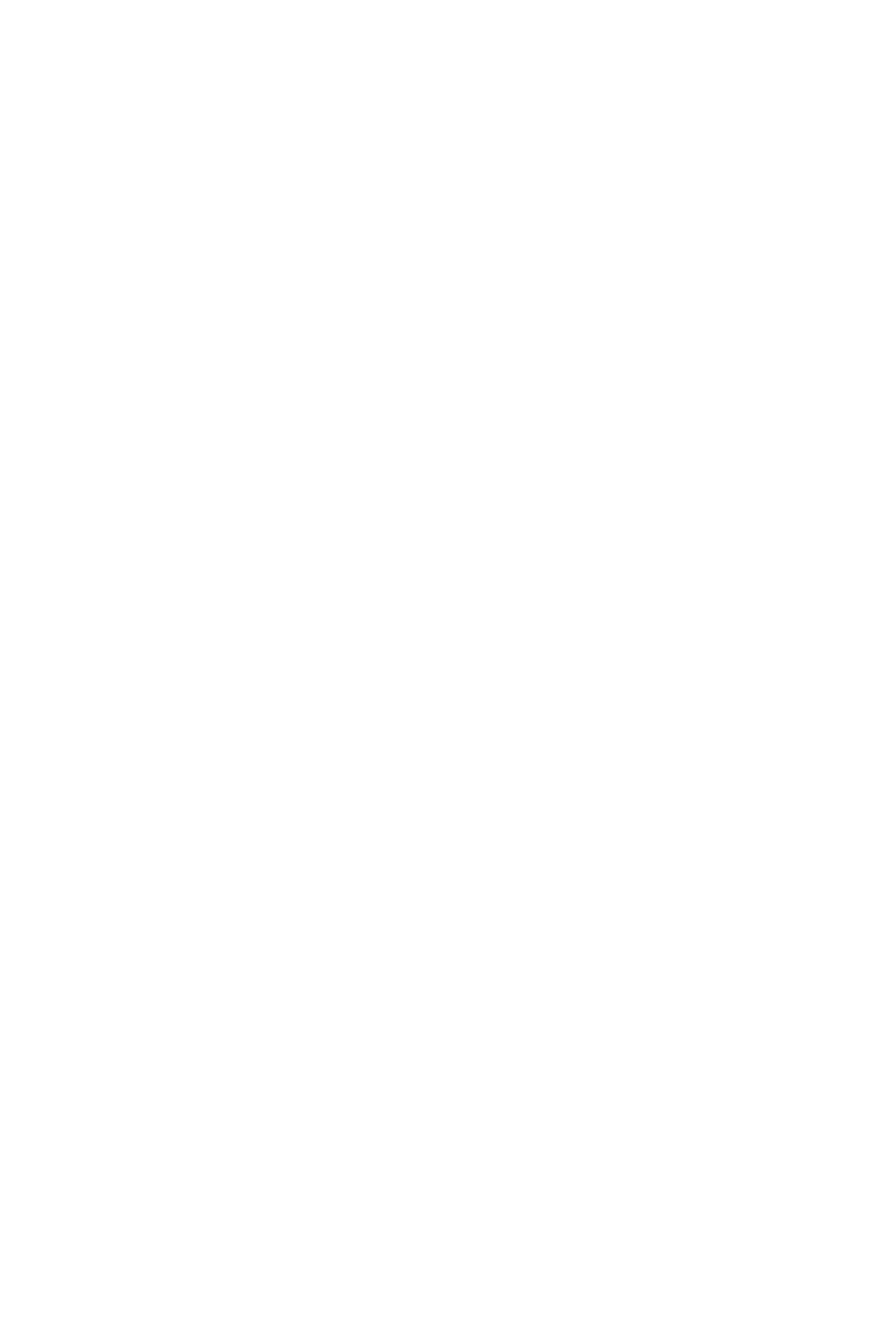
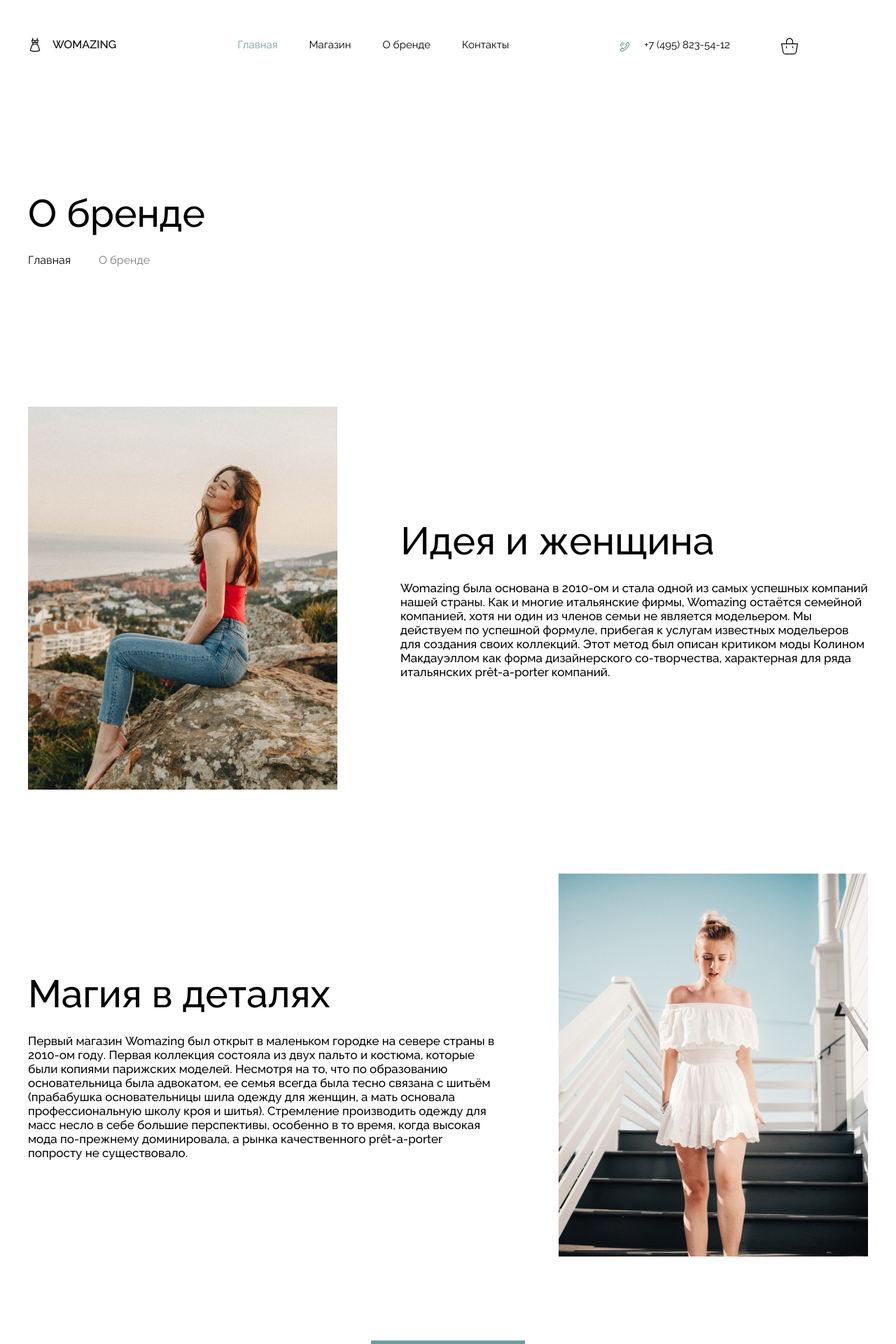
Before and after one commit to ChocoChild/react-womazing, a React (Create React App) app: page /about in a window 1280 px wide. Before the commit this address had no page. Shown: the top 1920 px of the page at 70% size. Before the commit the page ends 800 px from the top, so only its background shows below. Built offline with nearby package versions, Linux system fonts and the light colour scheme.

Commit message:
Добавление  страницы, также роут по нему

```diff
--- a/src/App.js
+++ b/src/App.js
@@ -5,16 +5,20 @@ import Home from './components/Home';
 import Basket from "./components/pages/Basket"
 import { Routes, Route } from 'react-router-dom';
 import Shop from './components/pages/Shop';
+import AboutUs from './components/pages/AboutUs';
 
 
 
 function App() {
   return (
-    <Routes>
-      <Route path="/" element={ <Home /> } />
-      <Route path="/basket" element={ <Basket />}/>
-      <Route path="/shop" element={ <Shop /> } />
-    </Routes>
+    <div>
+      <Routes>
+        <Route path="/" element={<Home />} />
+        <Route path="/basket" element={<Basket />} />
+        <Route path="/shop" element={<Shop />} />
+        <Route path="/about" element={ <AboutUs />} />
+      </Routes>
+    </div>
   );
 }
 
--- a/src/components/Header.jsx
+++ b/src/components/Header.jsx
@@ -34,7 +34,9 @@ function Header() {
                 <a className="header__contacts-link" href="$!">+7 (495) 823-54-12</a>
             </div>
             <div className="header__cart">
+                <Link to="/basket">
                 <img className="header__cart-basket" src={cart} alt="cart"></img>
+                </Link>
             </div>
         </div>
     </div>
--- a/src/components/Home.jsx
+++ b/src/components/Home.jsx
@@ -25,17 +25,28 @@ import { Link } from 'react-router-dom';
 
 function Content() {
     const [navList, setNavList] = React.useState(0);
+    const [footerList, setFooterList] = React.useState(0);
     const list = ["Главная", "Магазин", "О бренде", "Контакты"];
+
+    const goToClothing = () => {
+        window.scrollTo({
+            top: 850,
+            behavior: "smooth"
+        })
+    }
+
+    React.useEffect(() => {
+        window.scrollTo(0, 0)
+    }, [])
 
     return (
         <div>
             <div className="header">
-                <img className="header__img" src={bgColor} alt="Dress"></img>
                 <div className="container">
                     <div className="header__wrapper">
                         <div className="header__logo">
                             <Link to="/">
-                            <img className="header__logo-img" src={dress} alt="Dress"></img>
+                                <img className="header__logo-img" src={dress} alt="Dress"></img>
                             </Link>
                             <p className="header__logo-description">Womazing</p>
                         </div>
@@ -55,21 +66,24 @@ function Content() {
                         </div>
                         <div className="header__cart">
                             <Link to="/basket">
-                            <img className="header__cart-basket" src={cart} alt="cart"></img>
+                                <img className="header__cart-basket" src={cart} alt="cart"></img>
                             </Link>
                         </div>
                     </div>
+                </div>
+                <img className="header__img" src={bgColor} alt="Dress"></img>
+                <div className="container">
                     <div className="header__content">
                         <div className="header__content-desc">
                             <h1 className="header__subtitle">Новые поступления <br></br> в этом сезоне</h1>
                             <p className="header__text">Утонченные сочетания и бархатные <br></br> оттенки - вот то, что вы искали в этом <br></br> сезоне. Время
                                 исследовать.</p>
                             <div className="content-buttons">
-                                <button className="content-buttons__picture">
+                                <button onClick={goToClothing} className="content-buttons__picture">
                                     <img src={down} alt="vector-down"></img>
                                 </button>
                                 <Link to="/shop">
-                                <button className="button content-buttons__button">Открыть магазин</button>
+                                    <button className="button content-buttons__button">Открыть магазин</button>
                                 </Link>
                             </div>
                         </div>
@@ -104,7 +118,9 @@ function Content() {
                             </div>
                         </div>
                         <div className="clothing-collection__button">
-                            <button className="button-opacity">Открыть магазин</button>
+                            <Link to="/shop">
+                                <button className="button-opacity">Открыть магазин</button>
+                            </Link>
                         </div>
                     </div>
                 </div>
@@ -143,14 +159,15 @@ function Content() {
                                     <h3 className="text__title">Для каждой</h3>
                                     <p className="text__subtitle">Каждая девушка идеальна. Однако мы схожи в миллионе мелочей.</p>
                                     <p className="text__subtitle">Womazing ищет эти мелочи и создает прекраные вещи, которые выгодно подчеркивают достоинства каждой девушки.</p>
+                                    <Link to="/about">
                                     <a className="text__link" href="#!">Подробнее о бренде</a>
+                                    </Link>
                                 </div>
                             </div>
                         </div>
                     </div>
                 </div>
             </section>
-
             <div class="footer__wrapper">
             <div class="container">
                 <div class="footer">
@@ -165,8 +182,8 @@ function Content() {
                             {list.map((obj, i) =>
                             <li
                             key={i}
-                            onClick={() => setNavList(i)}
-                            ><a class={navList ===  i ?  'active' : ''} href="#!">{obj}</a></li>
+                            onClick={() => setFooterList(i)}
+                            ><a class={footerList ===  i ?  'active' : ''} href="#!">{obj}</a></li>
                             )}
                         </ul>
                     </div>
--- /dev/null
+++ b/src/components/pages/AboutUs.jsx
@@ -0,0 +1,59 @@
+import React from 'react'
+import Header from '../Header'
+import Footer from '../Footer'
+
+import girl from "../../img/about/girl1.jpg"
+import girl2 from "../../img/about/girl2.jpg"
+import { Link } from 'react-router-dom'
+
+function AboutUs() {
+  return (
+    <div>
+        <Header />
+        <div class="container">
+        <div class="content">
+            <h2 class="content__title">О бренде</h2>
+            <div class="content-nav-list">
+                <p class="content-nav-list__home">Главная</p>
+                <p class="activate content-nav-list__shop">О бренде</p>
+            </div>
+        </div>
+        <div class="brand-desc">
+            <img class="brand-desc__img" src={girl} alt="Girl"></img>
+            <div class="brand-desc__text">
+                <h2 class="text__title">Идея и женщина</h2>
+                <p class="text__subtitle">Womazing была основана в 2010-ом и стала одной из самых успешных компаний нашей страны. Как и многие
+                    итальянские фирмы, Womazing остаётся семейной компанией, хотя ни один из членов семьи не является
+                    модельером.
+
+                    Мы действуем по успешной формуле, прибегая к услугам известных модельеров для создания своих
+                    коллекций. Этот метод был описан критиком моды Колином Макдауэллом как форма дизайнерского
+                    со-творчества, характерная для ряда итальянских prêt-a-porter компаний. </p>
+            </div>
+        </div>
+        <div class="brand-desc">
+            <div class="brand-desc__text">
+                <h2 class="text__title">Магия в деталях</h2>
+                <p class="text__subtitle">Первый магазин Womazing был открыт в маленьком городке на севере страны в 2010-ом году. Первая
+                    коллекция состояла из двух пальто и костюма, которые были копиями парижских моделей.
+
+                    Несмотря на то, что по образованию основательница была адвокатом, ее семья всегда была тесно связана
+                    с шитьём (прабабушка основательницы шила одежду для женщин, а мать основала профессиональную школу
+                    кроя и шитья). Стремление производить одежду для масс несло в себе большие перспективы, особенно в
+                    то время, когда высокая мода по-прежнему доминировала, а рынка качественного prêt-a-porter попросту
+                    не существовало. </p>
+            </div>
+            <img class="brand-desc__img" src={girl2} alt="Girl"></img>
+        </div>
+        <div class="brand-desc__button">
+            <Link to="/shop">
+            <button class="button">Перейти в магазин</button>
+            </Link>
+        </div>
+    </div>
+    <Footer />
+    </div>
+  )
+}
+
+export default AboutUs
--- a/src/components/pages/Shop.jsx
+++ b/src/components/pages/Shop.jsx
@@ -8,6 +8,10 @@ import item3 from "../../img/clothing/clothing3.png"
 
 
 function Shop() {
+
+    window.scrollTo(0, 0);
+
+
     return (
         <div>
             <Header />
@@ -88,10 +92,10 @@ function Shop() {
                     </div>
 
                     <div class="shop__pages">
-                        <button class="shop__pages-prev"></button>
+                        <button class="shop__pages-prev">&larr;</button>
                         <button class="shop__pages-button activate">1</button>
                         <button class="shop__pages-button">2</button>
-                        <button class="shop__pages-next"></button>
+                        <button class="shop__pages-next">&rarr;</button>
                     </div>
                 </div>
             </div>
--- a/src/scss/_header.scss
+++ b/src/scss/_header.scss
@@ -68,6 +68,7 @@
     }
 
     &__contacts {
+        z-index: 9999;
         position: relative;
         cursor: pointer;
 
```
